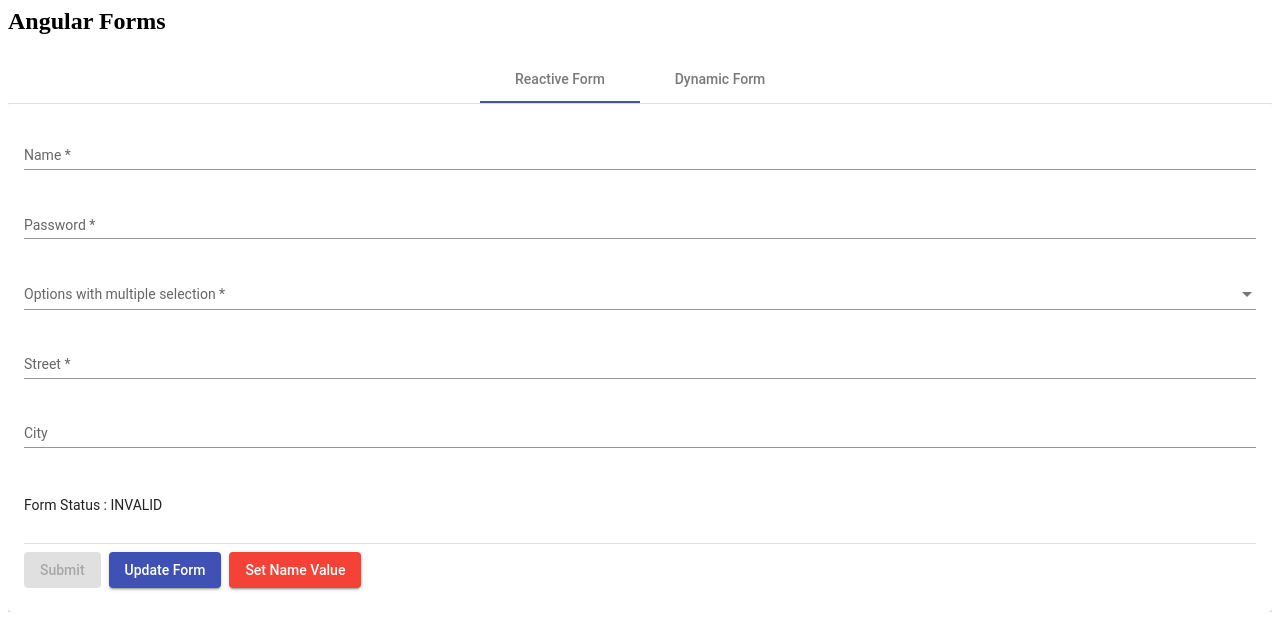
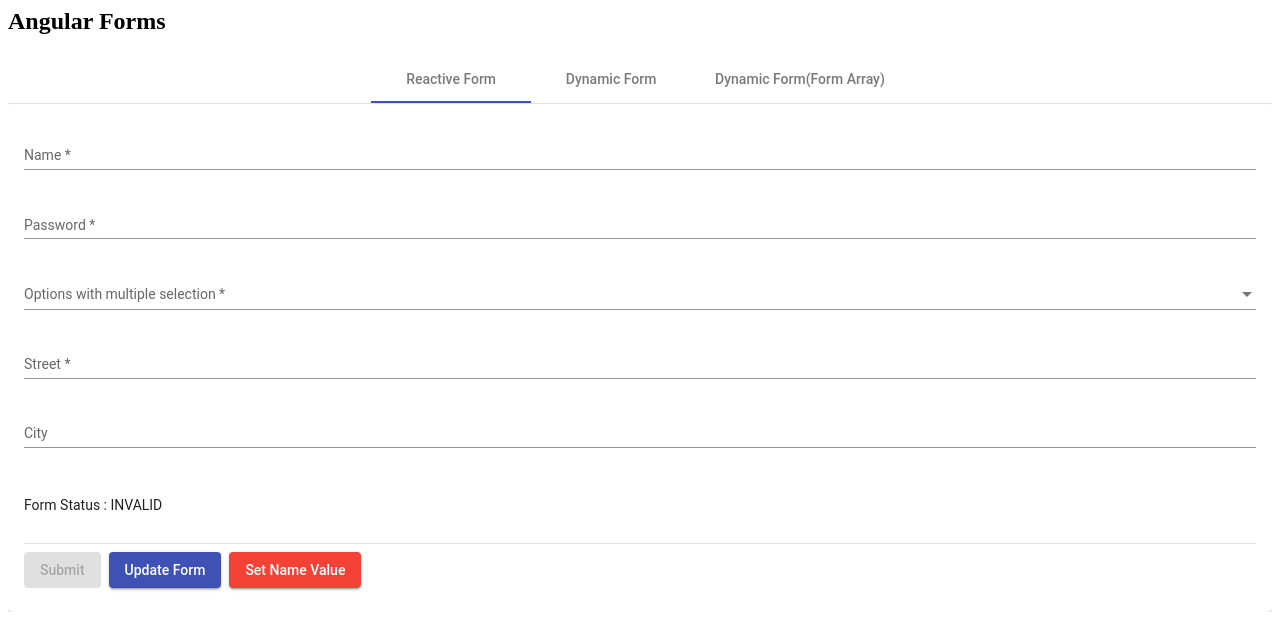
Before and after one commit to ShakibAhmed007/angular-dev-forms, an Angular app: page / in a window 1280 px wide. Shown: the top 630 px of the page. Built offline with nearby package versions, Linux system fonts and the light colour scheme.

Commit message:
1 file modified

```diff
--- a/src/app/app.component.html
+++ b/src/app/app.component.html
@@ -4,4 +4,5 @@
     <app-reactive-form></app-reactive-form>
   </mat-tab>
   <mat-tab label="Dynamic Form">Dynamic Form</mat-tab>
+  <mat-tab label="Dynamic Form(Form Array)">Dynamic Form(Form Array)</mat-tab>
 </mat-tab-group>
```
